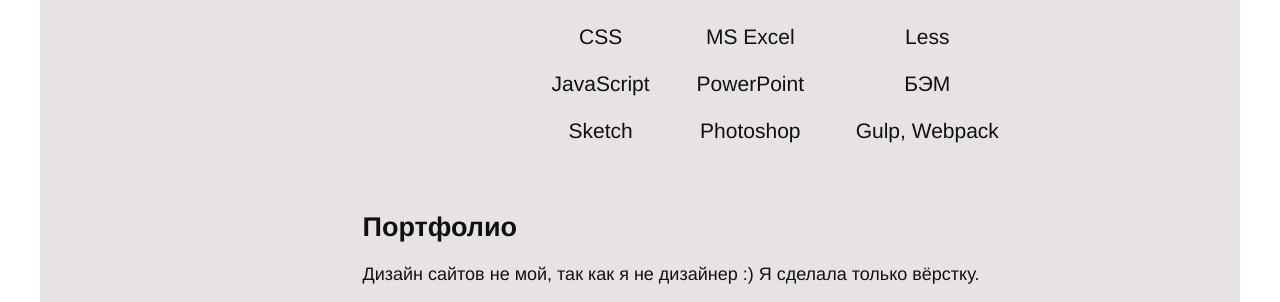
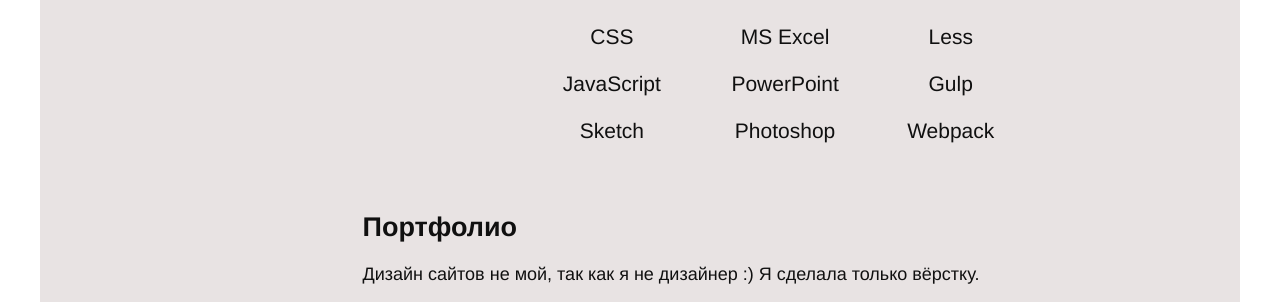
Before and after one commit to olgam1711/Resume, a plain HTML site: page index_ru.html in a window 1280 px wide. Shown: the part 748-1050 px from the top of the page. Drawn offline with Linux system fonts and the light colour scheme.

Commit message:
skills changes

```diff
--- a/index_ru.html
+++ b/index_ru.html
@@ -146,13 +146,13 @@
                 <tr>
                   <td>JavaScript</td>
                   <td>PowerPoint</td>
-                  <td>БЭМ</td>
+                  <td>Gulp</td>
                 </tr>
 
                 <tr>
                   <td>Sketch</td>
                   <td>Photoshop</td>
-                  <td>Gulp, Webpack</td>
+                  <td>Webpack</td>
                 </tr>
               </table>
             </section>
```
Also changed, not shown: index.html (+2 -2 lines).
